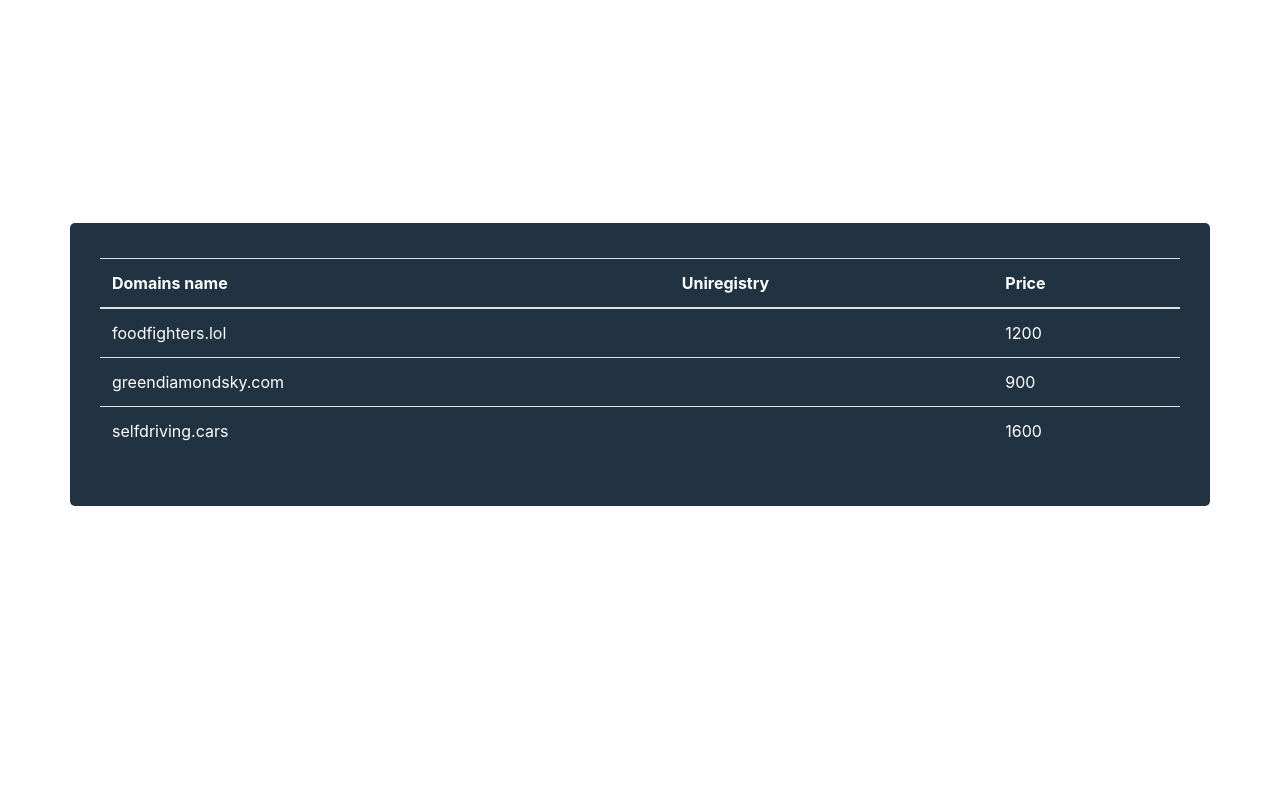
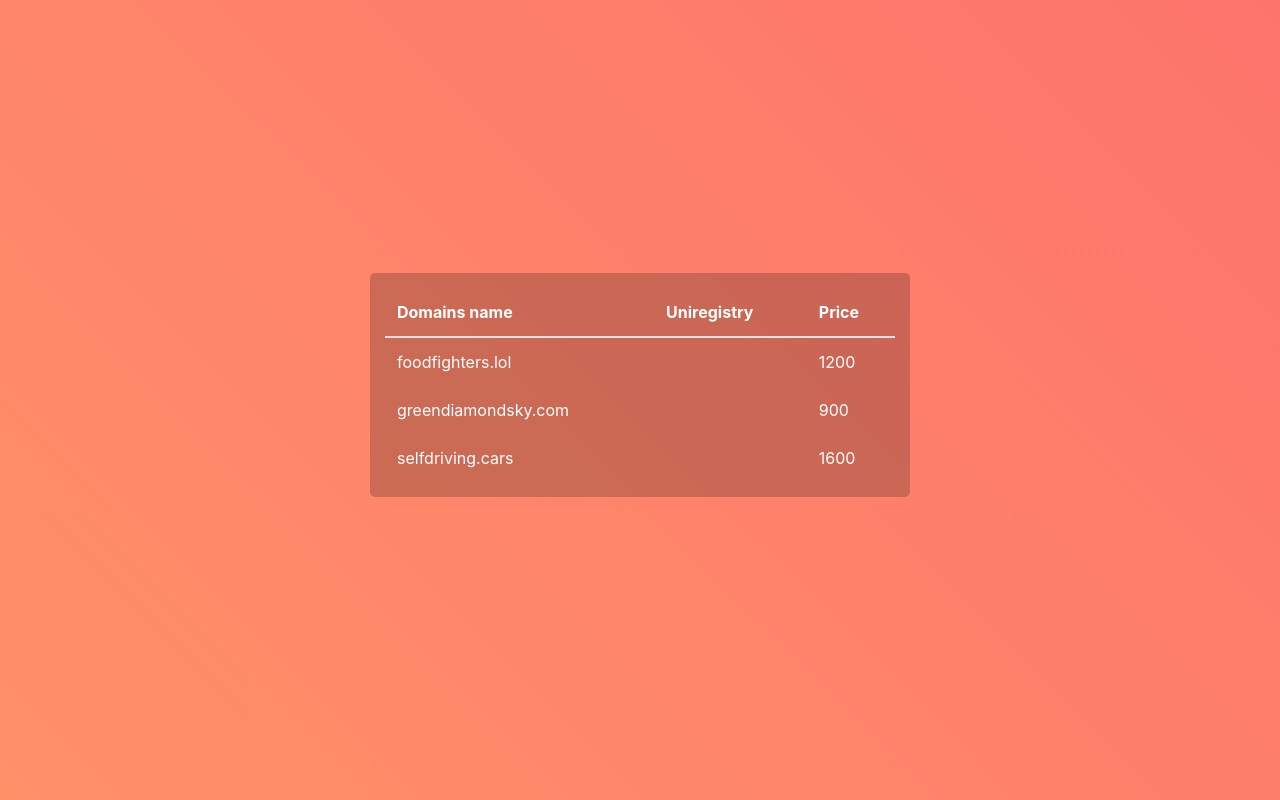
Before and after one commit to chrfreitas-zz/uniregistry-challenge, a React app: page / in a window 1280 px wide. Built offline with nearby package versions, Linux system fonts and the light colour scheme.

Commit message:
Style fuck awesome

```diff
--- a/src/css/components/DomainForm.css
+++ b/src/css/components/DomainForm.css
@@ -1,16 +1,18 @@
 
 .domain-form {
     transition: opacity .5s, transform .5s;
-    background-color: var(--blue);
-    padding: 35px 15px;
+    padding: 15px;
     border-radius: 5px;
-    color: var(--white);
     opacity: 0;
     top: 50%;
-    transform: translateY(-50%);
+    background: rgba(0, 0, 0, 0.2);
+    color: #fff;
+    transform: scale(.8);
 }
 
-.is-editing .domain-form {
-    opacity: 1;
-    transform: translateY(0px);
+.is-editing {
+    .domain-form {
+        opacity: 1;
+        transform: scale(1);
+    }
 }
--- a/src/css/components/DomainTable.css
+++ b/src/css/components/DomainTable.css
@@ -1,16 +1,17 @@
 
-.is-editing .domain-table {
-    opacity: 0;
-    top: -50%;
-    transform: translateY(50%);
+
+.domain-table {
+    transition: opacity .5s;
+    background-color: var(--gray-light);
+    padding: 15px;
+    border-radius: 5px;
+    opacity: 1;
+    background: rgba(0, 0, 0, 0.2);
+    color: #fff;
 }
 
-.domain-table {
-    transition: opacity .5s, transform .5s;
-    background-color: var(--blue);
-    padding: 35px 15px;
-    border-radius: 5px;
-    color: var(--white);
-    opacity: 1;
-    transform: translateY(0px);
+.is-editing {
+    .domain-table {
+        opacity: 0;
+    }
 }
--- /dev/null
+++ b/src/css/components/Table.css
@@ -0,0 +1,9 @@
+
+.table {
+    margin: 0;
+
+    td,
+    th {
+        border-top: 0;
+    }
+}
--- a/src/css/helpers/variables.css
+++ b/src/css/helpers/variables.css
@@ -1,5 +1,5 @@
 :root {
-    --blue: #213242;
-    --yellow: #f2c94a;
-    --white: #fff;
+    --orange-light: #ff9068;
+    --orange-dark: #fd746c;
+    --gray-light: #eee;
 }
--- a/src/css/main.css
+++ b/src/css/main.css
@@ -2,11 +2,13 @@
 
 @import "./components/DomainForm";
 @import "./components/DomainTable";
+@import "./components/Table";
 @import "./helpers/variables";
 
 html,
 body {
     height: 100%;
+    background: linear-gradient(45deg, var(--orange-light), var(--orange-dark));
 }
 
 main {
--- a/src/js/modules/Home/Home.module.js
+++ b/src/js/modules/Home/Home.module.js
@@ -60,15 +60,14 @@
             <div className="container">
                 <div className="row">
                     <div className={this.getClassState()}>
-                        <div className="row domain-table">
-                            <div className="col-12">
-                                { !this.state.editMode && <DomainTable domains={this.state.domains} goEdit={this.goEdit}/> }
-                            </div>
-                        </div>
-
-                        <div className="row justify-content-center domain-form">
+                        <div className="row justify-content-center">
                             <div className="col-6">
-                                { this.state.editMode && <DomainForm domainId={this.state.selectedDomainId} update={this.update} setEditMode={this.setEditMode} /> }
+                                <div className="domain-table">
+                                    { !this.state.editMode && <DomainTable domains={this.state.domains} goEdit={this.goEdit}/> }
+                                </div>
+                                <div className="domain-form">
+                                    { this.state.editMode && <DomainForm domainId={this.state.selectedDomainId} update={this.update} setEditMode={this.setEditMode} /> }
+                                </div>
                             </div>
                         </div>
                     </div>
```
